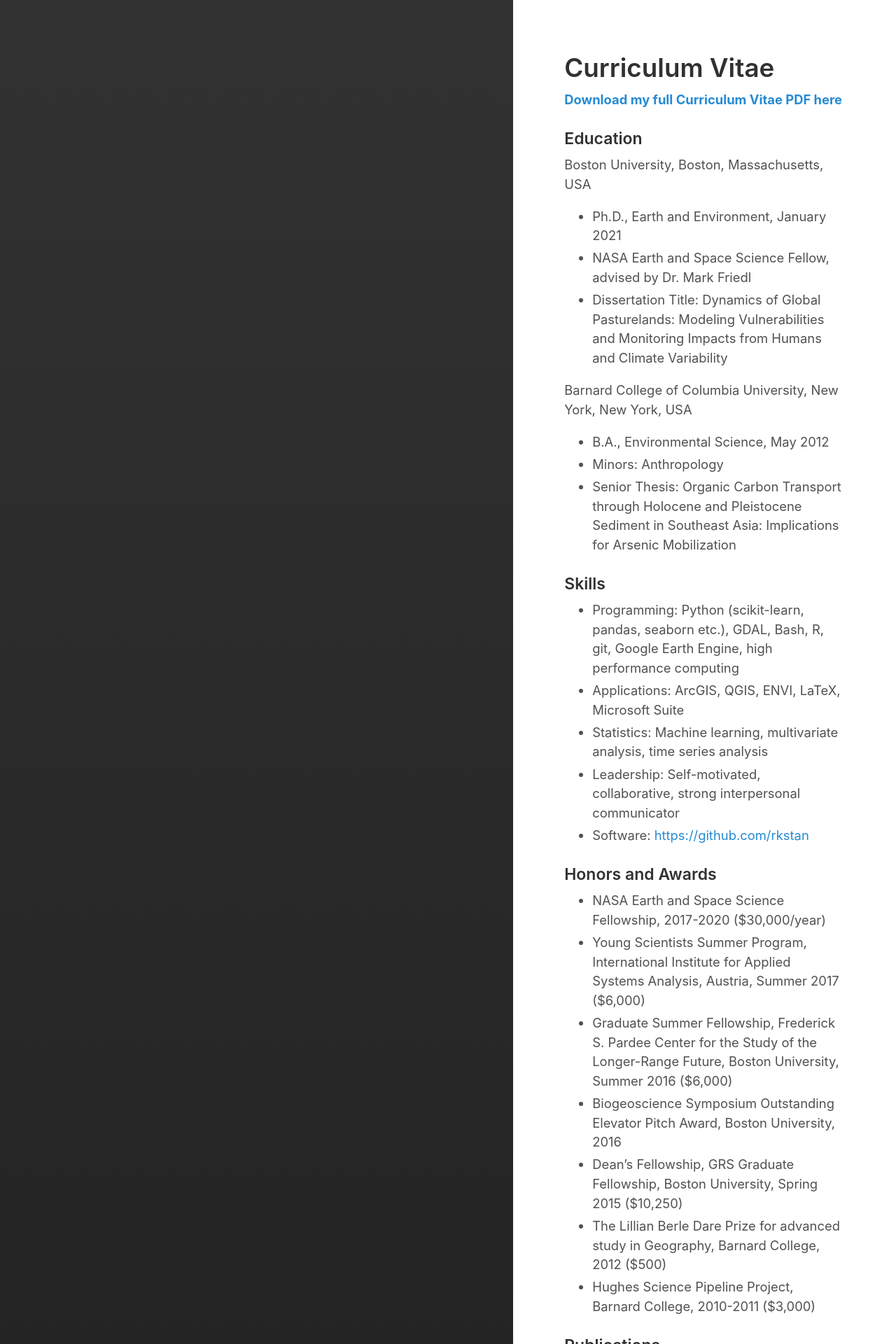
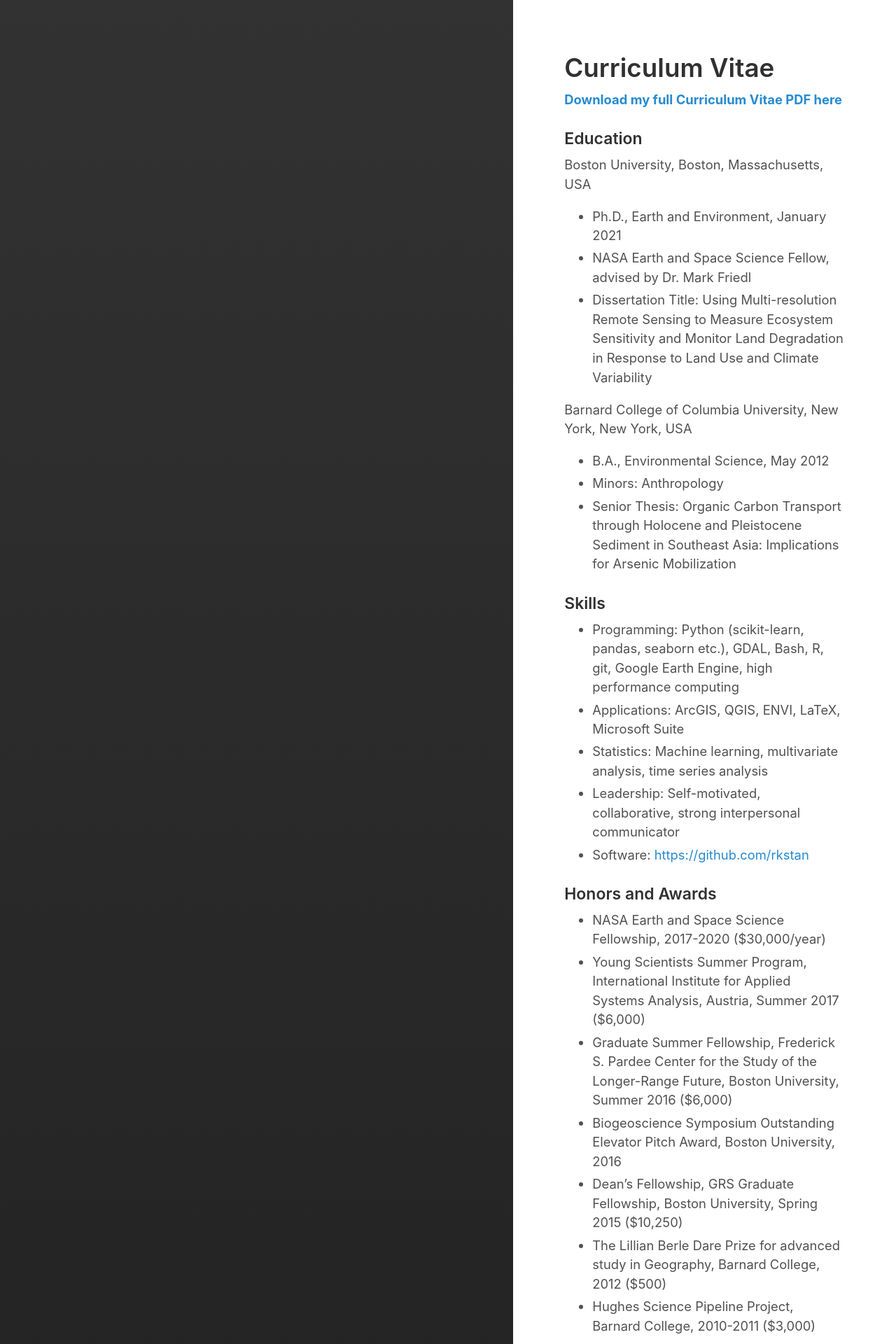
Before and after one commit to rkstan/rkstan.github.io, a Jekyll site: the page built from CurriculumVitae.md, in a window 1280 px wide. Shown: the top 1920 px of the page at 70% size. Built offline with Jekyll 4.4.1, drawn with Linux system fonts in a browser that asks for light colours; nearby versions of some CDN libraries; some of the changed text lies outside the part shown.

Commit message:
Update CurriculumVitae.md

```diff
--- a/CurriculumVitae.md
+++ b/CurriculumVitae.md
@@ -11,7 +11,7 @@ sidebar_sort_order: 4
 Boston University, Boston, Massachusetts, USA
 * Ph.D., Earth and Environment, January 2021
 * NASA Earth and Space Science Fellow, advised by Dr. Mark Friedl
-* Dissertation Title: Dynamics of Global Pasturelands: Modeling Vulnerabilities and Monitoring Impacts from Humans and Climate Variability
+* Dissertation Title: Using Multi-resolution Remote Sensing to Measure Ecosystem Sensitivity and Monitor Land Degradation in Response to Land Use and Climate Variability
 
 Barnard College of Columbia University, New York, New York, USA
 * B.A., Environmental Science,  May 2012
```
Also changed, not shown: other parts of CurriculumVitae.md (+4 -2 lines).
